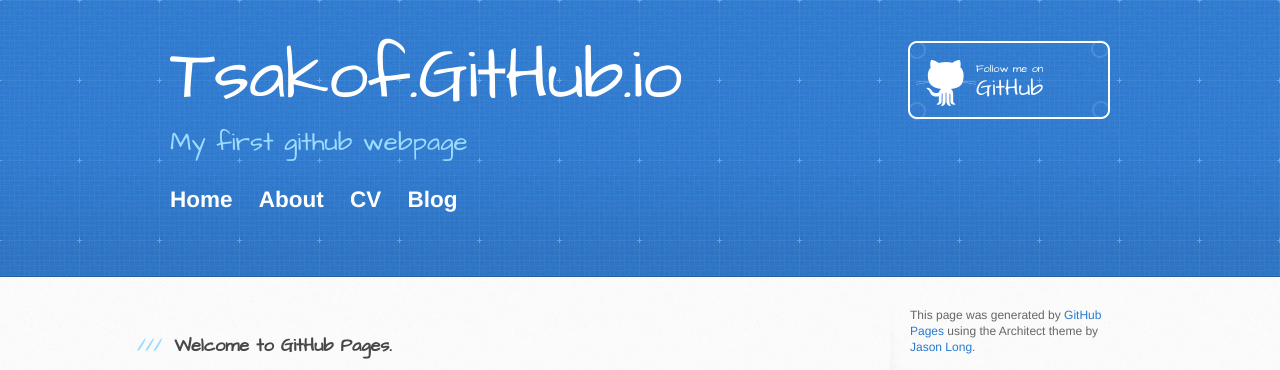
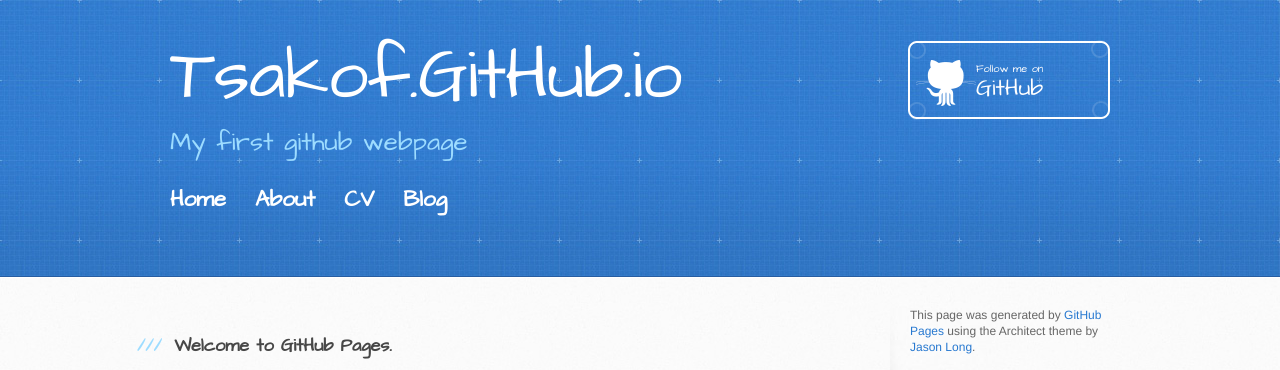
Before and after one commit to tsakof/tsakof.github.io, a Jekyll site: the page index.html, which Jekyll copies as it is, in a window 1280 px wide. Shown: the top 370 px of the page. Built offline with Jekyll 4.4.1, drawn with Linux system fonts in a browser that asks for light colours.

Commit message:
Update stylesheet.css

```diff
--- a/stylesheets/stylesheet.css
+++ b/stylesheets/stylesheet.css
@@ -450,7 +450,7 @@ nav a { color: #ffffff;
     text-decoration:none;}
 
 nav ul, footer ul {
-    font-family:'Helvetica', 'Arial', 'Sans-Serif';
+    font-family:'Architects Daughter', 'Helvetica Neue',  Helvetica, Arial, serif;
     padding: 0px;
     list-style: none;
     font-weight: bold;
```
